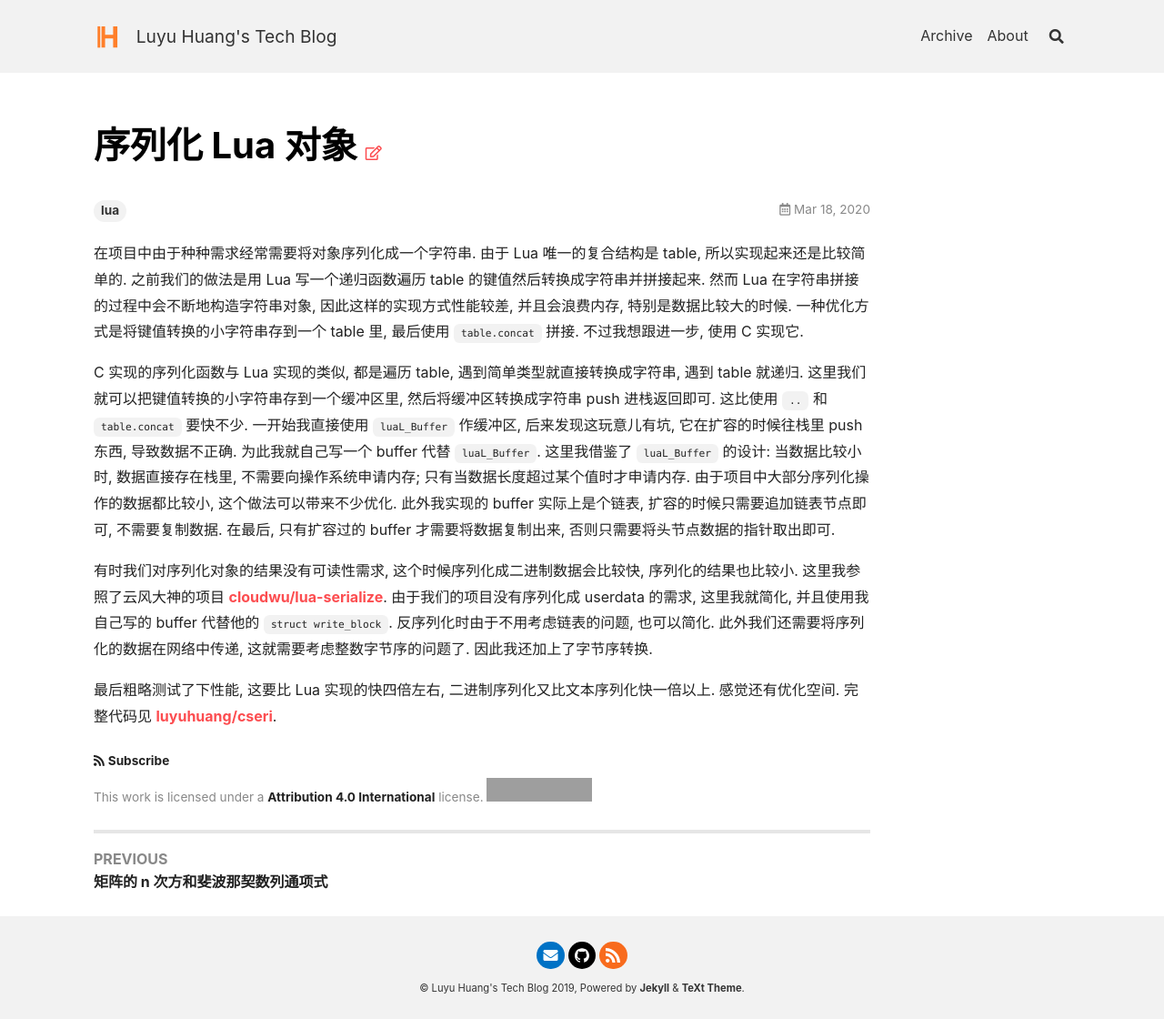
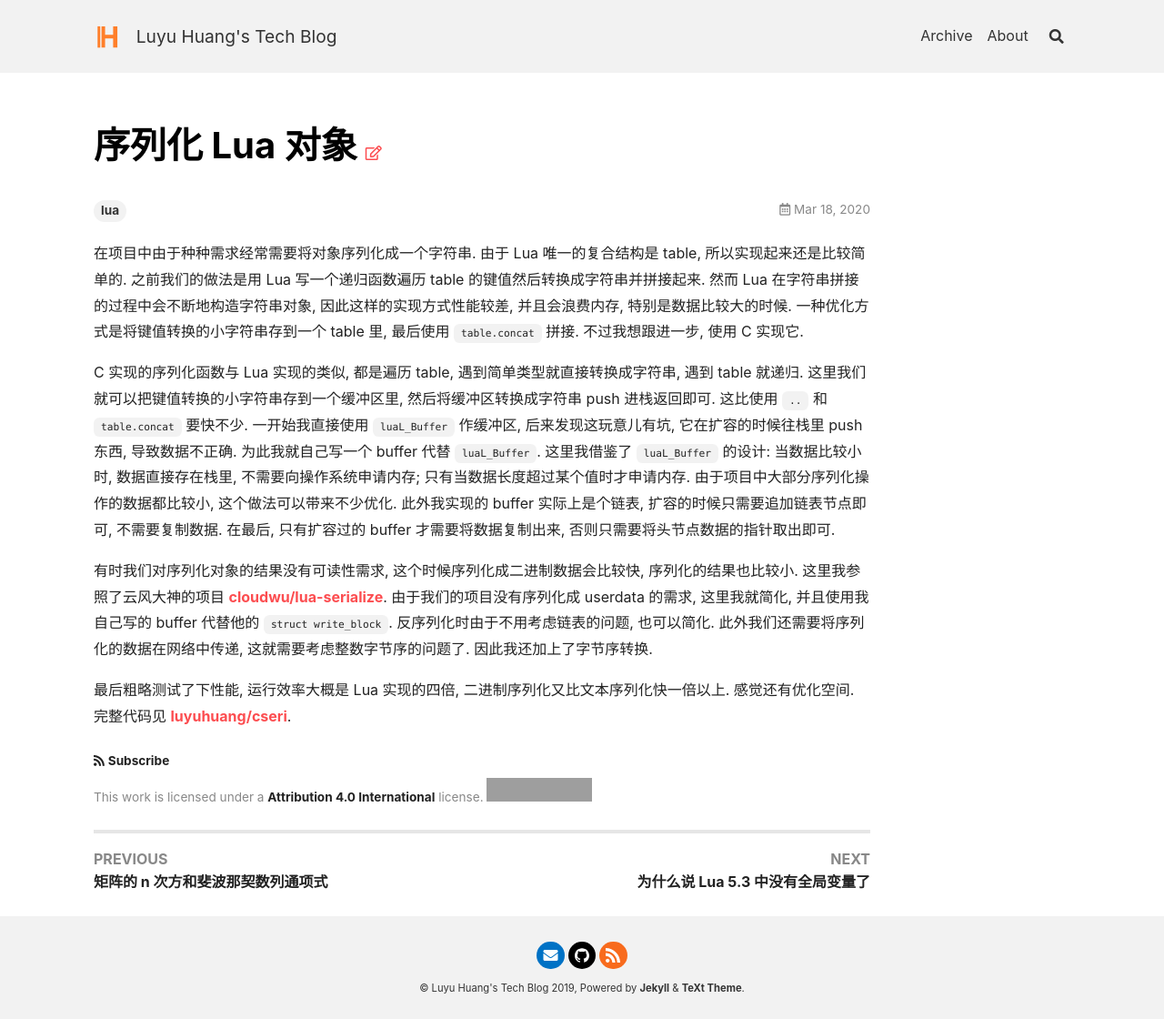
Before and after one commit to luyuhuang/luyuhuang.github.io, a Jekyll site: the page built from _posts/2020-03-18-serialize-lua-objects.md, in a window 1280 px wide. Shown: the whole page at 91% size. Built offline with Jekyll 4.4.1, drawn with Linux system fonts in a browser that asks for light colours; nearby versions of some CDN libraries; some of the changed lines change nothing that is shown; grey boxes are pictures that could not be loaded.

Commit message:
add 1 post

````diff
--- a/_posts/2020-03-18-serialize-lua-objects.md
+++ b/_posts/2020-03-18-serialize-lua-objects.md
@@ -8,4 +8,4 @@
 
 有时我们对序列化对象的结果没有可读性需求, 这个时候序列化成二进制数据会比较快, 序列化的结果也比较小. 这里我参照了云风大神的项目 [cloudwu/lua-serialize](https://github.com/cloudwu/lua-serialize). 由于我们的项目没有序列化成 userdata 的需求, 这里我就简化, 并且使用我自己写的 buffer 代替他的 `struct write_block`. 反序列化时由于不用考虑链表的问题, 也可以简化. 此外我们还需要将序列化的数据在网络中传递, 这就需要考虑整数字节序的问题了. 因此我还加上了字节序转换.
 
-最后粗略测试了下性能, 这要比 Lua 实现的快四倍左右, 二进制序列化又比文本序列化快一倍以上. 感觉还有优化空间. 完整代码见 [luyuhuang/cseri](https://github.com/luyuhuang/cseri).
+最后粗略测试了下性能, 运行效率大概是 Lua 实现的四倍, 二进制序列化又比文本序列化快一倍以上. 感觉还有优化空间. 完整代码见 [luyuhuang/cseri](https://github.com/luyuhuang/cseri).
--- /dev/null
+++ b/_posts/2020-03-20-lua53-environment.md
@@ -0,0 +1,158 @@
+---
+title: 为什么说 Lua 5.3 中没有全局变量了
+tag: lua
+---
+过去笔者一直使用 Lua 5.1, 对 Lua 5.3 中的 `_ENV` 一知半解. 最近新项目中使用了 Lua 5.3, 于是特意研究了下. 这篇文章总结下 Lua 5.3 中的环境和全局变量, `_ENV` 的含义以及与之相关的用法.
+
+### Lua 变量的类型
+
+Lua 中的变量可分为局部变量, 上值(upvalue)和全局变量. 经常使用 Lua 的同学应该都很熟悉, 举个例子:
+
+```lua
+local up = "str"
+local function foo(a)
+    local b = a
+    print(up, b)
+end
+```
+
+对于 function `foo` 来说, `a` 和 `b` 是局部变量, `up` 是上值, `print` 则是全局变量.
+
+### 局部变量和上值
+
+一个变量是什么变量在编译时就能确定: 从当前函数依次向上寻找, 能在当前函数找到的变量为局部变量, 在上层函数找到的变量为上值, 都找不到的为全局变量.  下面是 Lua 寻找变量的代码:
+
+{% highlight c linenos %}
+/*
+  Find variable with given name 'n'. If it is an upvalue, add this
+  upvalue into all intermediate functions.
+*/
+static void singlevaraux (FuncState *fs, TString *n, expdesc *var, int base) {
+  if (fs == NULL)  /* no more levels? */
+    init_exp(var, VVOID, 0);  /* default is global */
+  else {
+    int v = searchvar(fs, n);  /* look up locals at current level */
+    if (v >= 0) {  /* found? */
+      init_exp(var, VLOCAL, v);  /* variable is local */
+      if (!base)
+        markupval(fs, v);  /* local will be used as an upval */
+    }
+    else {  /* not found as local at current level; try upvalues */
+      int idx = searchupvalue(fs, n);  /* try existing upvalues */
+      if (idx < 0) {  /* not found? */
+        singlevaraux(fs->prev, n, var, 0);  /* try upper levels */
+        if (var->k == VVOID)  /* not found? */
+          return;  /* it is a global */
+        /* else was LOCAL or UPVAL */
+        idx  = newupvalue(fs, n, var);  /* will be a new upvalue */
+      }
+      init_exp(var, VUPVAL, idx);  /* new or old upvalue */
+    }
+  }
+}
+{% endhighlight %}
+
+这段代码位于 `lparser.c`, 是 Lua 编译器的一部分. 自带的注释已经很详细了. 首先第 9 行会在当前函数的局部变量中寻找, 若找到则置为局部变量, 并存储它的索引(第几个局部变量), 否则尝试寻找上值. 在编译时每找到一个上值都会存起来, 包含每个上值的索引, 名字, 是否在栈中(即是否是上层函数的局部变量)等. 寻找上值时, 首先 16 行会在已有的上值中寻找, 若能找到, 24 行就将其置为上值并返回; 否则再在 18 行递归调用 `singlevaraux` 到上层函数中找. 若能找到, 则有两个结果: 一是找到它是上层函数的局部变量, 这能知道它是上层函数的第几个局部变量(局部变量索引); 二是找到它是上层函数的上值, 这能知道它是上层函数的第几个上值(上值索引). 然后在 22 行把这个索引存起来, 并标识它是上层函数的局部变量(在栈中)还是上值(不在栈中). 最后, 如果递归运行到第 7 行, 说明找遍嵌套当前函数的所有函数都找不到这个变量, 就认为它是一个全局变量, 在 20 行直接返回.
+
+在运行时, 对于局部变量, 直接通过索引即可获得这个变量的值; 对于上值, 如果在栈中, 则通过索引在上层函数的局部变量中获得这个变量的值, 否则通过索引在上层函数的上值中获得这个变量的值. 也就是说, 对于局部变量和上值, Lua 在编译的时候就为它们编上号了, 运行时通过编号获取变量, 不 care 变量名.(所以不要再说变量名起短些运行效率高了)
+
+### 全局变量
+
+那么对于无法在局部变量和上值中找到的全局变量 Lua 是怎么做的呢? 这就是最有意思的地方了. 我们来看 `singlevaraux` 的调用者 `singlevar`. 当 Lua 编译时每遇到一个变量都会调用它:
+
+{% highlight c linenos %}
+static void singlevar (LexState *ls, expdesc *var) {
+  TString *varname = str_checkname(ls);
+  FuncState *fs = ls->fs;
+  singlevaraux(fs, varname, var, 1);
+  if (var->k == VVOID) {  /* global name? */
+    expdesc key;
+    singlevaraux(fs, ls->envn, var, 1);  /* get environment variable */
+    lua_assert(var->k != VVOID);  /* this one must exist */
+    codestring(ls, &key, varname);  /* key is variable name */
+    luaK_indexed(fs, var, &key);  /* env[varname] */
+  }
+}
+{% endhighlight %}
+
+首先 `singlevar` 调用 `singlevaraux` 寻找变量, 如果找不到, 则第 6 行开始处理全局变量. 这里它首先调用 `singlevaraux` 传入了 `ls->envn`. 查查代码就能发现, `ls->envn` 的值为 `"_ENV"`, 也就是它要寻找一个名为 `_ENV` 的变量. 接着在第 9 行将变量名作为字符串存储在常量区, 然后第 10 行生成了一个表查找指令, 在变量 `_ENV` 中查找键为该变量名的值.
+
+也就是说对于每个全局变量 `var` 来说, Lua 都处理成 `_ENV.var`. 那么在我们没有手动定义的情况下, 这个 `_ENV` 变量是从何而来的呢? 我们可以找到它被设置的地方:
+
+{% highlight c linenos %}
+/* lparser.c */
+static void mainfunc (LexState *ls, FuncState *fs) {
+  BlockCnt bl;
+  expdesc v;
+  open_func(ls, fs, &bl);
+  fs->f->is_vararg = 1;  /* main function is always declared vararg */
+  init_exp(&v, VLOCAL, 0);  /* create and... */
+  newupvalue(fs, ls->envn, &v);  /* ...set environment upvalue */
+  luaX_next(ls);  /* read first token */
+  statlist(ls);  /* parse main body */
+  check(ls, TK_EOS);
+  close_func(ls);
+}
+
+/* lapi.c */
+LUA_API int lua_load (lua_State *L, lua_Reader reader, void *data,
+                      const char *chunkname, const char *mode) {
+  ZIO z;
+  int status;
+  lua_lock(L);
+  if (!chunkname) chunkname = "?";
+  luaZ_init(L, &z, reader, data);
+  status = luaD_protectedparser(L, &z, chunkname, mode);
+  if (status == LUA_OK) {  /* no errors? */
+    LClosure *f = clLvalue(L->top - 1);  /* get newly created function */
+    if (f->nupvalues >= 1) {  /* does it have an upvalue? */
+      /* get global table from registry */
+      Table *reg = hvalue(&G(L)->l_registry);
+      const TValue *gt = luaH_getint(reg, LUA_RIDX_GLOBALS);
+      /* set global table as 1st upvalue of 'f' (may be LUA_ENV) */
+      setobj(L, f->upvals[0]->v, gt);
+      luaC_upvalbarrier(L, f->upvals[0]);
+    }
+  }
+  lua_unlock(L);
+  return status;
+}
+{% endhighlight %}
+
+当调用 `load`, `loadfile` 或 `dofile` 等方法的时候, 都会调用到 `lua_load`, 这会加载代码并进行编译. 先在 23 行调用 `luaD_protectedparser` 编译代码, 这会调用到 `mainfunc` 编译 main 函数(或者说 chunk). 注意到第 8 行, 它会给 main 函数设置一个名为 `_ENV` 的上值变量. 然后在 31 行将全局 table 设为 main 函数的第一个上值, 也是它唯一的上值, 即 `_ENV`. 这个全局 table 在 Lua 虚拟机初始化的时候就被创建, 里面包含各种标准库函数.
+
+也就是说在我们访问全局变量的时候, 实际上是在访问上值 `_ENV` 中的键值; 由于嵌套定义的函数会继承其上层函数的上值, 这使得所有的函数访问到的 `_ENV` 变量都是同一个变量, 看上去就像共用相同的全局变量了. 下面这段代码举了个例子:
+
+{% highlight lua linenos %}
+local function foo()
+    a = 1
+    (function()
+      b = "str"
+    end)()
+end
+
+local function bar()
+    local _ENV = {}
+    c = 3.14
+    (function()
+      d = "str"
+    end)()
+end
+
+foo()
+bar()
+
+print(a, b, c, d) -- 1 str nil nil
+{% endhighlight %}
+
+对于函数 `foo` 来说, 它在第 2 行实际执行的是 `_ENV.a = 1`. 这里的 `_ENV` 继承自 main 函数的上值, 因此在最后能打印出 `a` 为 1. `b` 也是同样的道理. 但对于函数 `bar` 来说, 它执行到第 10 行和 第 12 行的时候, 实际是为它在第 9 行定义的局部变量设置键值, 因此在最后不能打印出来.
+
+### _G: 那我呢?
+
+既然 Lua 5.3 中的全局变量实际上是 `_ENV` 中的键值, 那 `_G` 是什么呢? 事实上, `_G` 是 `_ENV` 中的一个键, 其值指向 `_ENV` 本身. 也就是有 `_ENV._G = _ENV`. 这样做完全是为了兼容以前的写法, `_G` 已经失去它以前的含义了. 即使你执行 `_G = nil` 也是没关系的, 只要你不手动访问 `_G`, 就不会有任何影响.
+
+BTW, LuaJIT 的用户习惯在文件头写上 `local _G = _G` 并在使用全局变量时显式指定 `_G.var`, 因为这样能更快些. 在 Lua 5.3 中, 这样做就没有任何意义了. 并且如果你忘记在文件头加上 `local _G = _G` 的话还会更慢, 因为这样做相当于 `_ENV._G.var` 多了一次 table 查找.
+
+### 总结
+
+Lua 5.3 把非局部, 非上值的变量 `var` 定义为 `_ENV.var`; 并且为 main 函数设置了一个初始的上值 `_ENV` 等于一个 table. 除此之外没有做任何其他的工作就实现了全局变量的效果. 因此我们可以说 Lua 5.3 中的全局变量实际上只是一个语法糖. 这种设计简洁精美, 非常漂亮. 不得不说 Lua 是一门贯彻了 Less is batter than more 的语言; 它的源码也是一座宝库, 值得每个人学习.
````
